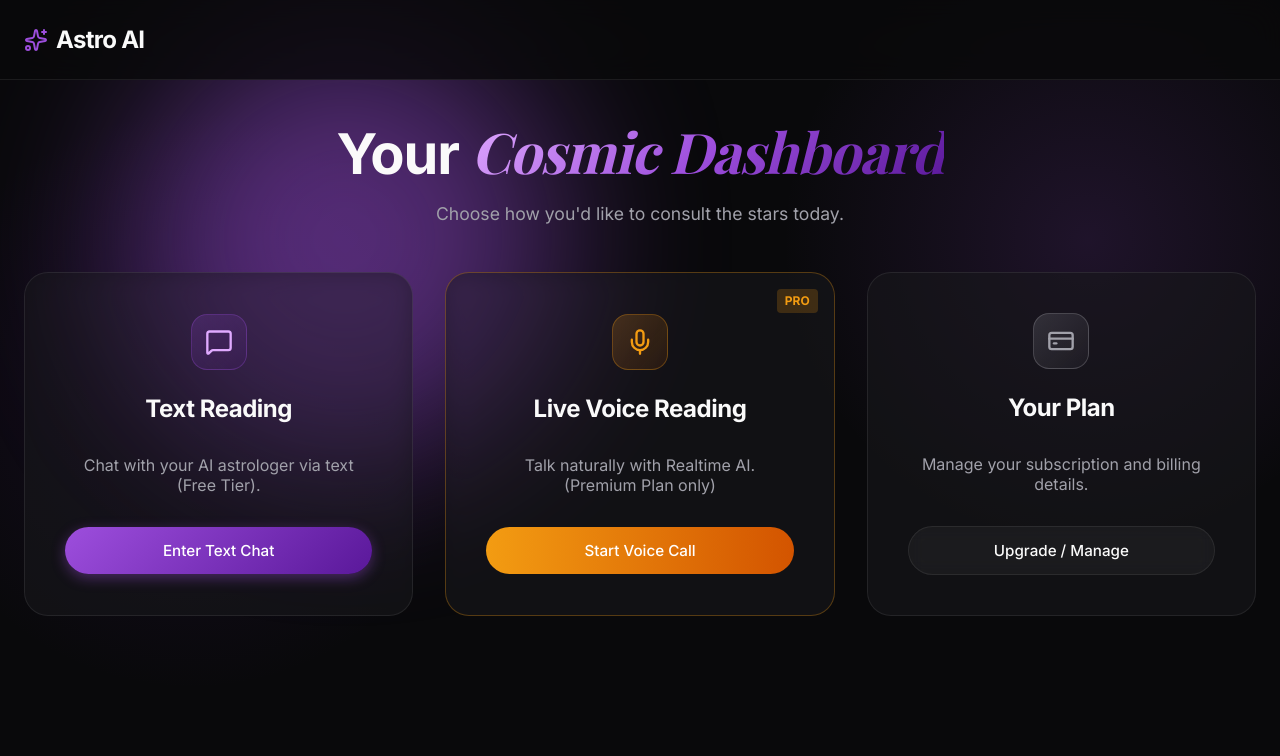
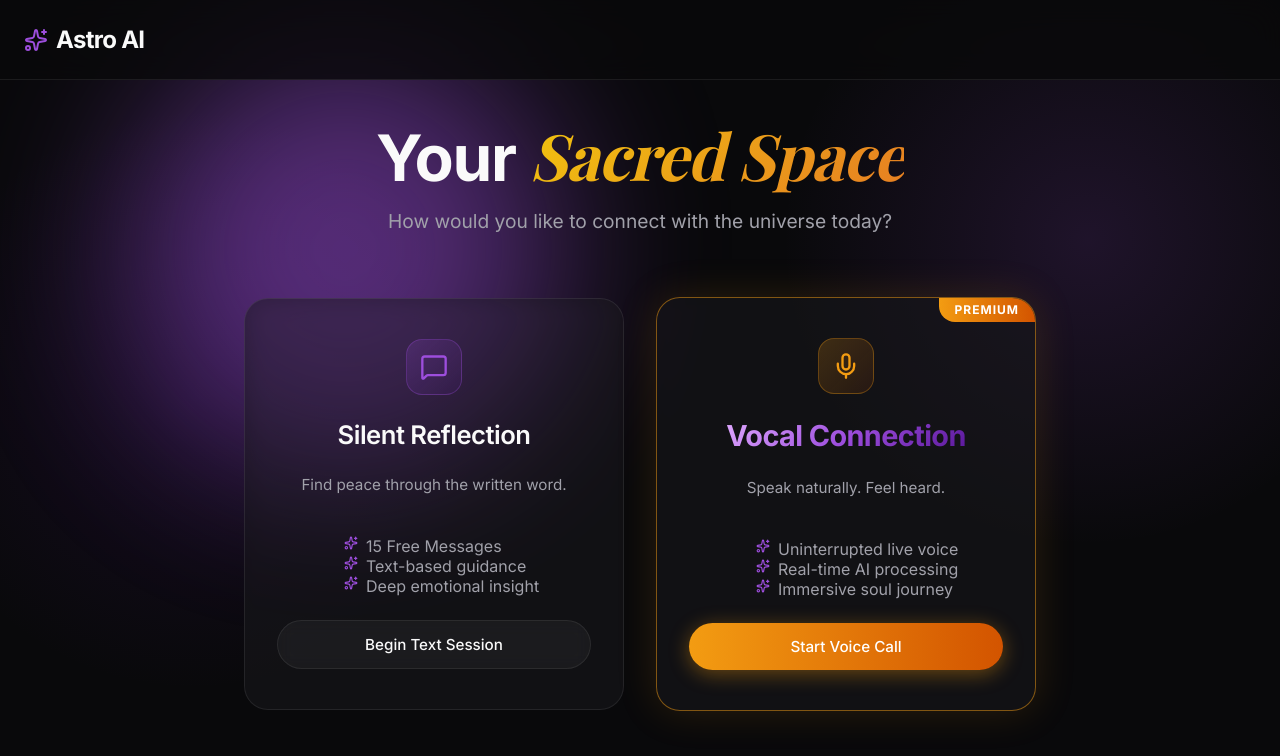
Before and after one commit to karan5772/Astro, a Next.js app: page /dashboard in a window 1280 px wide. Shown: the top 756 px of the page. Built offline with nearby package versions, Linux system fonts and the light colour scheme; no server answers; a web font is replaced by a local one.

Commit message:
feat: redesign dashboard hero and feature cards with updated UI and session options

```diff
--- a/src/app/dashboard/page.tsx
+++ b/src/app/dashboard/page.tsx
@@ -63,68 +63,64 @@ export default function DashboardPage() {
       <main className="container fade-in" style={{ paddingTop: '120px', paddingBottom: '4rem' }}>
         <div className="glow-orb glow-orb-1" style={{ top: '10%', left: '10%' }}></div>
 
-        <div className="text-center mb-12">
-          <h1 className="hero-title" style={{ fontSize: 'clamp(2rem, 5vw, 3.5rem)', marginBottom: '1rem' }}>
-            Your <span className="text-gradient font-serif italic">Cosmic Dashboard</span>
+        <div className="text-center mb-16">
+          <h1 className="hero-title" style={{ fontSize: 'clamp(2.5rem, 6vw, 4rem)', marginBottom: '1rem' }}>
+            Your <span className="text-gradient font-serif italic" style={{ background: 'linear-gradient(135deg, #f1c40f, #e67e22)', WebkitBackgroundClip: 'text', backgroundClip: 'text', WebkitTextFillColor: 'transparent' }}>Sacred Space</span>
           </h1>
-          <p className="text-muted" style={{ fontSize: '1.1rem' }}>Choose how you'd like to consult the stars today.</p>
+          <p className="text-muted" style={{ fontSize: '1.2rem', maxWidth: '600px', margin: '0 auto' }}>How would you like to connect with the universe today?</p>
         </div>
 
-        <div className="features-grid">
+        <div className="flex flex-col md:flex-row justify-center gap-8 items-center mt-4">
 
-          {/* Free Text Chat */}
+          {/* Silent Reflection */}
           <motion.div
-            initial={{ opacity: 0, y: 20 }}
-            animate={{ opacity: 1, y: 0 }}
+            initial={{ opacity: 0, x: -20 }}
+            animate={{ opacity: 1, x: 0 }}
             transition={{ delay: 0.1 }}
-            className="glass-card flex flex-col items-center justify-center text-center"
-            style={{ minHeight: '300px' }}
+            className="glass-card flex flex-col items-center justify-center text-center hover-lift"
+            style={{ minHeight: '340px', padding: '2.5rem 2rem', width: '100%', maxWidth: '380px' }}
           >
-            <div className="feature-icon-wrapper">
+            <div className="feature-icon-wrapper mb-4" style={{ background: 'linear-gradient(135deg, rgba(157, 78, 221, 0.2), rgba(90, 24, 154, 0.1))', color: '#9d4edd', borderColor: 'rgba(157, 78, 221, 0.3)' }}>
               <MessageSquare size={28} />
             </div>
-            <h3 style={{ fontSize: '1.5rem', marginBottom: '1rem' }}>Text Reading</h3>
-            <p className="text-muted" style={{ marginBottom: '2rem' }}>Chat with your AI astrologer via text (Free Tier).</p>
-            <Link href="/chat" className="btn btn-primary w-full" style={{ width: '100%' }}>
-              Enter Text Chat
+            <h3 style={{ fontSize: '1.6rem', marginBottom: '0.5rem', fontWeight: 600 }}>Silent Reflection</h3>
+            <p className="text-muted" style={{ marginBottom: '1.5rem', lineHeight: 1.5, fontSize: '0.95rem' }}>Find peace through the written word.</p>
+
+            <ul className="text-left text-sm text-muted mb-6 w-full space-y-2 mx-auto" style={{ maxWidth: '260px' }}>
+              <li className="flex items-start gap-2"><Sparkles size={14} className="text-primary mt-1 shrink-0"/> 15 Free Messages</li>
+              <li className="flex items-start gap-2"><Sparkles size={14} className="text-primary mt-1 shrink-0"/> Text-based guidance</li>
+              <li className="flex items-start gap-2"><Sparkles size={14} className="text-primary mt-1 shrink-0"/> Deep emotional insight</li>
+            </ul>
+
+            <Link href="/chat" className="btn btn-outline w-full" style={{ width: '100%', marginTop: 'auto' }}>
+              Begin Text Session
             </Link>
           </motion.div>
 
           {/* Premium Voice Chat */}
           <motion.div
-            initial={{ opacity: 0, y: 20 }}
-            animate={{ opacity: 1, y: 0 }}
+            initial={{ opacity: 0, x: 20 }}
+            animate={{ opacity: 1, x: 0 }}
             transition={{ delay: 0.2 }}
-            className="glass-card flex flex-col items-center justify-center text-center relative overflow-hidden"
-            style={{ minHeight: '300px', border: '1px solid rgba(243, 156, 18, 0.3)' }}
+            className="glass-card flex flex-col items-center justify-center text-center relative overflow-hidden hover-lift"
+            style={{ minHeight: '340px', padding: '2.5rem 2rem', border: '1px solid rgba(243, 156, 18, 0.5)', boxShadow: '0 0 40px rgba(243, 156, 18, 0.15)', width: '100%', maxWidth: '380px' }}
           >
-            <div className="absolute top-4 right-4 bg-yellow-500/20 text-yellow-500 text-xs font-bold px-2 py-1 rounded" style={{ backgroundColor: 'rgba(243, 156, 18, 0.2)', color: '#f39c12' }}>PRO</div>
-            <div className="feature-icon-wrapper" style={{ background: 'linear-gradient(135deg, rgba(243, 156, 18, 0.2), rgba(211, 84, 0, 0.1))', color: '#f39c12', borderColor: 'rgba(243, 156, 18, 0.3)' }}>
+            <div className="absolute top-0 right-0 text-white text-xs font-bold px-4 py-1" style={{ background: 'linear-gradient(to right, #f39c12, #d35400)', borderBottomLeftRadius: '1rem', borderTopRightRadius: '1rem', letterSpacing: '1px' }}>PREMIUM</div>
+            <div className="feature-icon-wrapper mb-4" style={{ background: 'linear-gradient(135deg, rgba(243, 156, 18, 0.2), rgba(211, 84, 0, 0.1))', color: '#f39c12', borderColor: 'rgba(243, 156, 18, 0.3)' }}>
               <Mic size={28} />
             </div>
-            <h3 style={{ fontSize: '1.5rem', marginBottom: '1rem' }}>Live Voice Reading</h3>
-            <p className="text-muted" style={{ marginBottom: '2rem' }}>Talk naturally with Realtime AI. (Premium Plan only)</p>
-            <button onClick={handleVoiceClick} className="btn" style={{ width: '100%', background: 'linear-gradient(to right, #f39c12, #d35400)', color: 'white' }}>
+            <h3 className="text-gradient" style={{ fontSize: '1.8rem', marginBottom: '0.5rem', fontWeight: 700 }}>Vocal Connection</h3>
+            <p className="text-muted" style={{ marginBottom: '1.5rem', lineHeight: 1.5, fontSize: '0.95rem' }}>Speak naturally. Feel heard.</p>
+
+            <ul className="text-left text-sm text-muted mb-6 w-full space-y-2 mx-auto" style={{ maxWidth: '260px' }}>
+              <li className="flex items-start gap-2"><Sparkles size={14} className="text-primary mt-1 shrink-0"/> Uninterrupted live voice</li>
+              <li className="flex items-start gap-2"><Sparkles size={14} className="text-primary mt-1 shrink-0"/> Real-time AI processing</li>
+              <li className="flex items-start gap-2"><Sparkles size={14} className="text-primary mt-1 shrink-0"/> Immersive soul journey</li>
+            </ul>
+
+            <button onClick={handleVoiceClick} className="btn" style={{ width: '100%', marginTop: 'auto', background: 'linear-gradient(to right, #f39c12, #d35400)', color: 'white', border: 'none', boxShadow: '0 4px 20px rgba(243, 156, 18, 0.4)' }}>
               Start Voice Call
             </button>
-          </motion.div>
-
-          {/* Billing */}
-          <motion.div
-            initial={{ opacity: 0, y: 20 }}
-            animate={{ opacity: 1, y: 0 }}
-            transition={{ delay: 0.3 }}
-            className="glass-card flex flex-col items-center justify-center text-center"
-            style={{ minHeight: '300px' }}
-          >
-            <div className="feature-icon-wrapper" style={{ background: 'linear-gradient(135deg, rgba(161, 161, 170, 0.2), rgba(82, 82, 91, 0.1))', color: '#a1a1aa', borderColor: 'rgba(161, 161, 170, 0.3)' }}>
-              <CreditCard size={28} />
-            </div>
-            <h3 style={{ fontSize: '1.5rem', marginBottom: '1rem' }}>Your Plan</h3>
-            <p className="text-muted" style={{ marginBottom: '2rem' }}>Manage your subscription and billing details.</p>
-            <Link href="/pricing" className="btn btn-outline w-full" style={{ width: '100%' }}>
-              Upgrade / Manage
-            </Link>
           </motion.div>
 
         </div>
```
